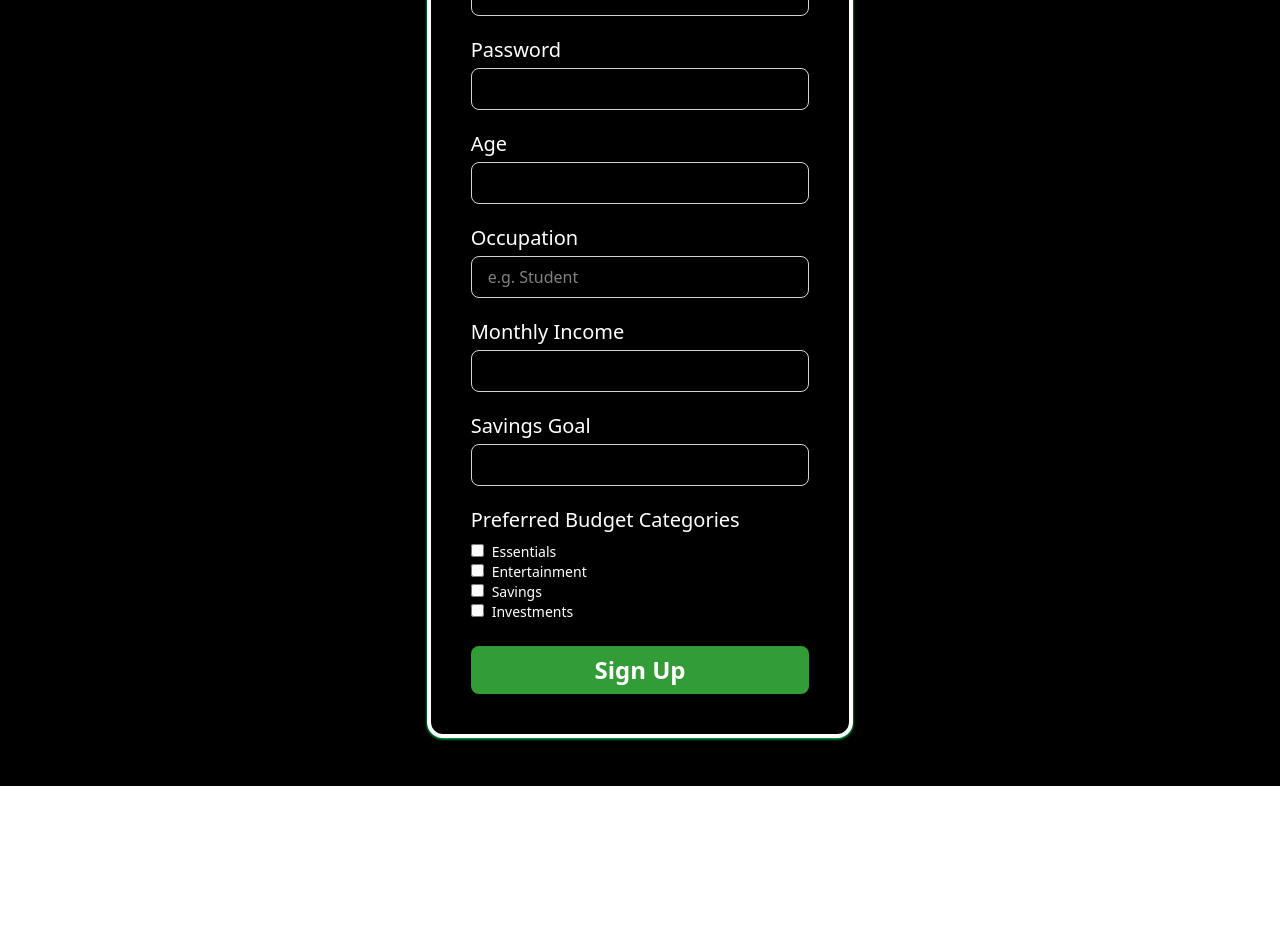
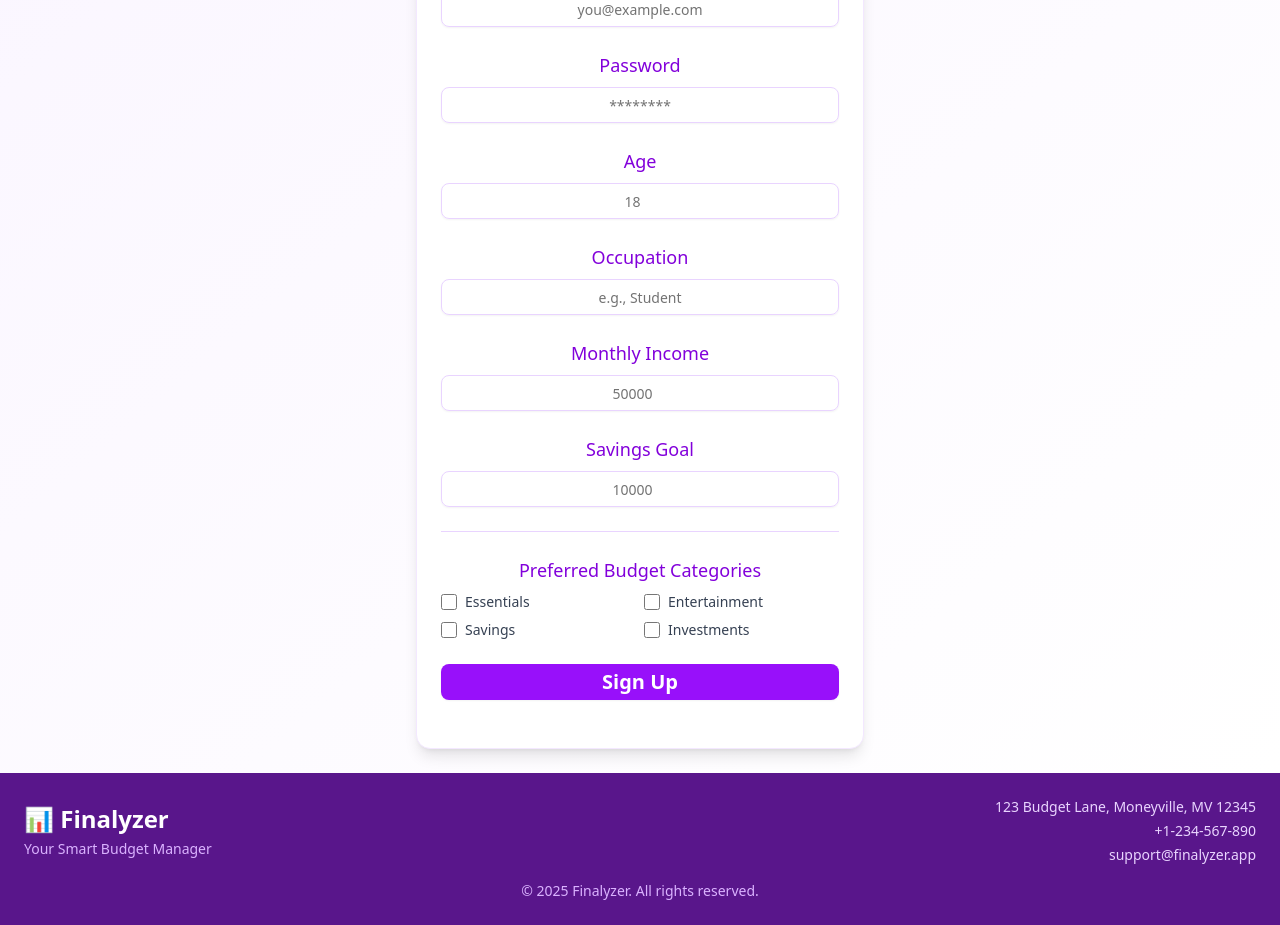
Before and after one commit to tejasvenu45/finalyzer, a Next.js app: page /register in a window 1280 px wide. Shown: the part 420-1345 px from the top of the page. Before the commit the page ends 1206 px from the top, so only its background shows below. Built offline with nearby package versions, Linux system fonts and the light colour scheme; no server answers.

Commit message:
Footer Done

```diff
--- a/src/app/layout.js
+++ b/src/app/layout.js
@@ -1,6 +1,7 @@
 import { Geist, Geist_Mono } from "next/font/google";
 import { AuthProvider } from '../context/AuthContext.js';
 import Navbar from "@/components/Navbar.js";
+import Footer from "@/components/Footer.js";
 import "./globals.css";
 
 const geistSans = Geist({
@@ -27,6 +28,7 @@ export default function RootLayout({ children }) {
        <AuthProvider>
         <Navbar/>
        {children}
+       <Footer/>
         </AuthProvider>
       </body>
     </html>
--- a/src/app/login/page.js
+++ b/src/app/login/page.js
@@ -1,8 +1,11 @@
 "use client";
+
 import { useRouter } from "next/navigation";
 import { useState } from "react";
 import { useAuth } from "@/context/AuthContext.js";
-// import Footer from "@/components/Footer";
+import { Card, CardHeader, CardTitle, CardContent } from "@/components/ui/card";
+import { Button } from "@/components/ui/button";
+import { Input } from "@/components/ui/input";
 import { Loader2 } from "lucide-react";
 
 export default function Login() {
@@ -34,7 +37,6 @@ export default function Login() {
         setIsAuthenticated(true);
         router.push("/");
       } else {
-        // Parse error message from server
         const errorData = await res.json();
         alert(errorData.error || "Invalid credentials");
       }
@@ -47,20 +49,23 @@ export default function Login() {
   };
 
   return (
-    <div>
-      <div className="min-h-full bg-black">
-        <div className="flex flex-col items-center justify-center w-full">
-          <form
-            onSubmit={handleSubmit}
-            className="w-11/12 gap-6 mt-24 mb-12 md:mt-36 md:mb-36 sm:w-3/4 md:w-1/2 lg:w-1/3 bg-black text-white border-4 border-white rounded-2xl shadow-sm shadow-[#329D36] p-10"
-          >
-            <h2 className="text-7xl font-bold text-[#329D36] text-center">LOGIN</h2>
-
-            <div className="m-2 md:m-11">
-              <label htmlFor="email" className="block text-white text-center text-2xl">
+    <div className="min-h-screen bg-gradient-to-br from-purple-50 to-white flex items-center justify-center p-6">
+      <Card className="w-full max-w-md shadow-lg border border-purple-100 transition-all duration-300 hover:shadow-xl">
+        <CardHeader className="bg-purple-600 text-white rounded-t-md">
+          <CardTitle className="text-4xl font-bold text-center">
+            🔐 Login to Finalyzer
+          </CardTitle>
+        </CardHeader>
+        <CardContent className="p-6">
+          <form onSubmit={handleSubmit} className="space-y-6">
+            <div className="space-y-2">
+              <label
+                htmlFor="email"
+                className="block text-purple-700 text-lg font-medium text-center"
+              >
                 Email
               </label>
-              <input
+              <Input
                 type="email"
                 id="email"
                 name="email"
@@ -68,15 +73,20 @@ export default function Login() {
                 onChange={handleChange}
                 required
                 disabled={isLoading}
-                className="w-full bg-black px-4 py-2 border border-gray-300 rounded-md focus:outline-none focus:border-green-500 text-center disabled:opacity-50"
+                placeholder="Enter your email"
+                className="border-purple-200 focus:border-purple-500 text-center"
+                aria-describedby="email-error"
               />
             </div>
 
-            <div className="m-3 md:m-11">
-              <label htmlFor="password" className="block text-white text-center text-2xl">
+            <div className="space-y-2">
+              <label
+                htmlFor="password"
+                className="block text-purple-700 text-lg font-medium text-center"
+              >
                 Password
               </label>
-              <input
+              <Input
                 type="password"
                 id="password"
                 name="password"
@@ -84,25 +94,26 @@ export default function Login() {
                 onChange={handleChange}
                 required
                 disabled={isLoading}
-                className="w-full bg-black px-4 py-2 border border-gray-300 rounded-md focus:outline-none focus:border-green-500 text-center disabled:opacity-50"
+                placeholder="Enter your password"
+                className="border-purple-200 focus:border-purple-500 text-center"
+                aria-describedby="password-error"
               />
             </div>
 
-            <button
+            <Button
               type="submit"
               disabled={isLoading}
-              className="w-full bg-[#329D36] text-3xl font-extrabold text-white py-2 rounded-md hover:bg-green-600 focus:outline-none focus:bg-green-600 flex items-center justify-center disabled:opacity-50"
+              className="w-full bg-purple-600 hover:bg-purple-700 text-white text-xl font-bold py-3 rounded-md flex items-center justify-center disabled:opacity-50"
             >
               {isLoading ? (
-                <Loader2 className="w-8 h-8 animate-spin" />
+                <Loader2 className="w-6 h-6 animate-spin text-purple-200" />
               ) : (
                 "Login"
               )}
-            </button>
+            </Button>
           </form>
-        </div>
-      </div>
-      {/* <Footer/> */}
+        </CardContent>
+      </Card>
     </div>
   );
 }
--- a/src/app/register/page.js
+++ b/src/app/register/page.js
@@ -1,7 +1,12 @@
 "use client";
+
 import { useState } from "react";
 import { useRouter } from "next/navigation";
 import { useAuth } from "@/context/AuthContext";
+import { Card, CardHeader, CardTitle, CardContent } from "@/components/ui/card";
+import { Button } from "@/components/ui/button";
+import { Input } from "@/components/ui/input";
+import { Separator } from "@/components/ui/separator";
 import { Loader2 } from "lucide-react";
 
 export default function Signup() {
@@ -84,62 +89,86 @@ export default function Signup() {
   };
 
   return (
-    <div className="min-h-full bg-black flex items-center justify-center py-12">
-      <form
-        onSubmit={handleSubmit}
-        className="w-11/12 sm:w-3/4 md:w-1/2 lg:w-1/3 bg-black text-white border-4 border-white rounded-2xl shadow-sm shadow-green-500 p-10"
-      >
-        <h2 className="text-5xl font-bold text-[#329D36] text-center mb-8">SIGN UP</h2>
-
+    <div className="min-h-screen bg-gradient-to-br from-purple-50 to-white flex items-center justify-center p-6">
+      <Card className="w-full max-w-md shadow-lg border border-purple-100 transition-all duration-300 hover:shadow-xl">
+        <CardHeader className="bg-purple-600 text-white rounded-t-md">
+          <CardTitle className="text-4xl font-bold text-center">
+            📝 Sign Up for Finalyzer
+          </CardTitle>
+        </CardHeader>
+        <CardContent className="p-6">
+          <form onSubmit={handleSubmit} className="space-y-6">
             {[
               { label: "Full Name", name: "name", type: "text", placeholder: "John Doe" },
-          { label: "Email", name: "email", type: "email" },
-          { label: "Password", name: "password", type: "password" },
-          { label: "Age", name: "age", type: "number", min: 13 },
-          { label: "Occupation", name: "occupation", type: "text", placeholder: "e.g. Student" },
-          { label: "Monthly Income", name: "monthlyIncome", type: "number" },
-          { label: "Savings Goal", name: "savingsGoal", type: "number" },
-        ].map(({ label, name, type, ...rest }) => (
-          <div key={name} className="mb-5">
-            <label htmlFor={name} className="block text-xl mb-1">{label}</label>
-            <input
+              { label: "Email", name: "email", type: "email", placeholder: "you@example.com" },
+              { label: "Password", name: "password", type: "password", placeholder: "********" },
+              { label: "Age", name: "age", type: "number", min: 13, placeholder: "18" },
+              { label: "Occupation", name: "occupation", type: "text", placeholder: "e.g., Student" },
+              { label: "Monthly Income", name: "monthlyIncome", type: "number", placeholder: "50000" },
+              { label: "Savings Goal", name: "savingsGoal", type: "number", placeholder: "10000" },
+            ].map(({ label, name, type, placeholder, ...rest }) => (
+              <div key={name} className="space-y-2">
+                <label
+                  htmlFor={name}
+                  className="block text-purple-700 text-lg font-medium text-center"
+                >
+                  {label}
+                </label>
+                <Input
                   type={type}
                   id={name}
                   name={name}
                   value={formData[name]}
                   onChange={handleChange}
                   required={name !== "occupation" && name !== "savingsGoal"}
-              className="w-full bg-black px-4 py-2 border border-gray-300 rounded-md focus:outline-none focus:border-[#329D36]"
+                  disabled={isLoading}
+                  placeholder={placeholder}
+                  className="border-purple-200 focus:border-purple-500 text-center"
+                  aria-describedby={`${name}-error`}
                   {...rest}
                 />
               </div>
             ))}
 
-        <div className="mb-6">
-          <label className="block text-xl mb-2">Preferred Budget Categories</label>
+            <Separator className="bg-purple-200" />
+
+            <div className="space-y-2">
+              <label className="block text-purple-700 text-lg font-medium text-center">
+                Preferred Budget Categories
+              </label>
+              <div className="grid grid-cols-2 gap-2">
                 {["Essentials", "Entertainment", "Savings", "Investments"].map((category) => (
-            <label key={category} className="block text-sm">
+                  <label key={category} className="flex items-center space-x-2 text-sm text-gray-700">
                     <input
                       type="checkbox"
                       name="preferredBudgetCategories"
                       value={category}
                       checked={formData.preferredBudgetCategories.includes(category)}
                       onChange={handleChange}
-                className="mr-2"
+                      disabled={isLoading}
+                      className="h-4 w-4 text-purple-600 focus:ring-purple-500 border-purple-200 rounded"
+                      aria-label={`Select ${category} category`}
                     />
-              {category}
+                    <span>{category}</span>
                   </label>
                 ))}
               </div>
+            </div>
 
-        <button
+            <Button
               type="submit"
               disabled={isLoading}
-          className="w-full bg-[#329D36] text-2xl font-bold text-white py-2 rounded-md hover:bg-green-600 flex items-center justify-center disabled:opacity-50"
+              className="w-full bg-purple-600 hover:bg-purple-700 text-white text-xl font-bold py-3 rounded-md flex items-center justify-center disabled:opacity-50"
             >
-          {isLoading ? <Loader2 className="w-6 h-6 animate-spin" /> : "Sign Up"}
-        </button>
+              {isLoading ? (
+                <Loader2 className="w-6 h-6 animate-spin text-purple-200" />
+              ) : (
+                "Sign Up"
+              )}
+            </Button>
           </form>
+        </CardContent>
+      </Card>
     </div>
   );
 }
--- a/src/components/Footer.js
+++ b/src/components/Footer.js
@@ -0,0 +1,51 @@
+"use client";
+
+export default function Footer() {
+  return (
+    <footer className="bg-purple-900 text-white py-6">
+      <div className="max-w-7xl mx-auto px-6 flex flex-col md:flex-row justify-between items-center space-y-4 md:space-y-0">
+        {/* Branding */}
+        <div className="text-center md:text-left">
+          <h3 className="text-2xl font-bold text-purple-200">
+            <span className="text-white">📊 Finalyzer</span>
+          </h3>
+          <p className="text-sm text-purple-300 mt-1">
+            Your Smart Budget Manager
+          </p>
+        </div>
+
+        {/* Contact Information */}
+        <address className="not-italic text-center md:text-right space-y-1 text-sm">
+          <p className="text-purple-200">
+            123 Budget Lane, Moneyville, MV 12345
+          </p>
+          <p>
+            <a
+              href="tel:+1234567890"
+              className="text-purple-200 hover:text-purple-400 focus:outline-none focus:ring-2 focus:ring-purple-500 transition-colors"
+              aria-label="Call Finalyzer at +1-234-567-890"
+            >
+              +1-234-567-890
+            </a>
+          </p>
+          <p>
+            <a
+              href="mailto:support@finalyzer.app"
+              className="text-purple-200 hover:text-purple-400 focus:outline-none focus:ring-2 focus:ring-purple-500 transition-colors"
+              aria-label="Email Finalyzer at support@finalyzer.app"
+            >
+              support@finalyzer.app
+            </a>
+          </p>
+        </address>
+      </div>
+
+      {/* Copyright */}
+      <div className="text-center mt-4">
+        <p className="text-sm text-purple-300">
+          © {new Date().getFullYear()} Finalyzer. All rights reserved.
+        </p>
+      </div>
+    </footer>
+  );
+}
```
Lines whose indentation alone changed are shown as unchanged.
